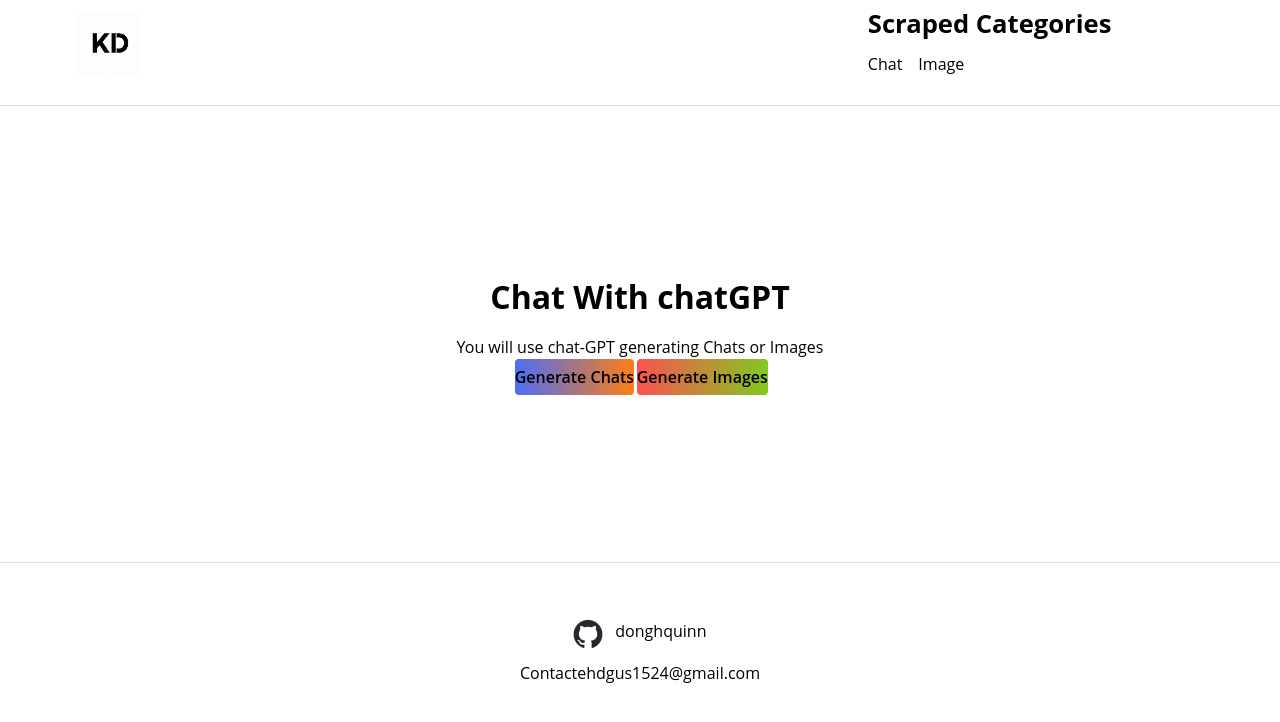
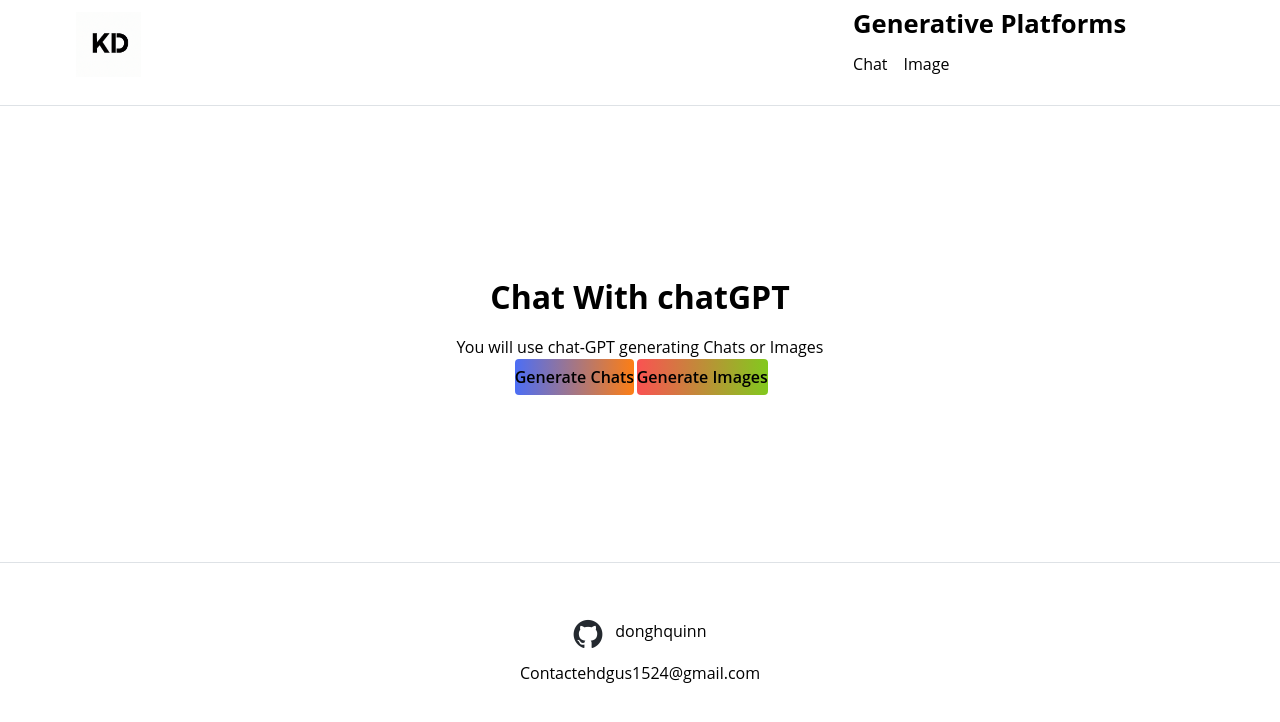
Before and after one commit to donghquinn/generative_platform_front, a Next.js app: page / in a window 1280 px wide. Shown: the top 722 px of the page. Built offline with nearby package versions, Linux system fonts and the light colour scheme.

Commit message:
wip: fix names and title

```diff
--- a/components/common/menu.tsx
+++ b/components/common/menu.tsx
@@ -22,7 +22,7 @@ function Menu () {
         </Link>
         <Link href={'/'}>
           <p className="text-3xl normal-case font-extrabold ml-3" style={{ color: 'white', marginTop: '10%' }}>
-            Scraper
+            Gen Platforms
           </p>
         </Link>
       </div>
@@ -31,7 +31,7 @@ function Menu () {
     <div className="flex flex-grow justify-evenly max-w-sm" style={{ marginRight: '8%' }}>
       <div className="flex flex-col items-start group ">
         <h1 className="text-ml ml-2" style={{ color: 'black', fontSize: '160%', fontWeight:"bold" }}>
-          Scraped Categories
+          Generative Platforms
         </h1>
         <div className="flex flex-row">
           {menuList.map((item) => {
--- a/pages/_app.tsx
+++ b/pages/_app.tsx
@@ -20,7 +20,7 @@ function MyApp ({ Component, pageProps: { session, ...pageProps } }) {
   return (
     <>
       <Head>
-        <title>donghquinn ChatGPT</title>
+        <title>Generative Platforms</title>
         <meta name='title' content='Generate Platform'/>
         <meta name='description' content='Generate Chat, Songs, Images, and etc...'/>
         <meta name='keywords' content='openai, chat, images, songs'/>
```
